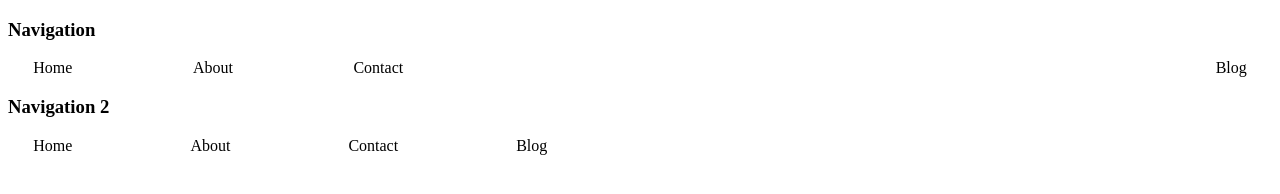
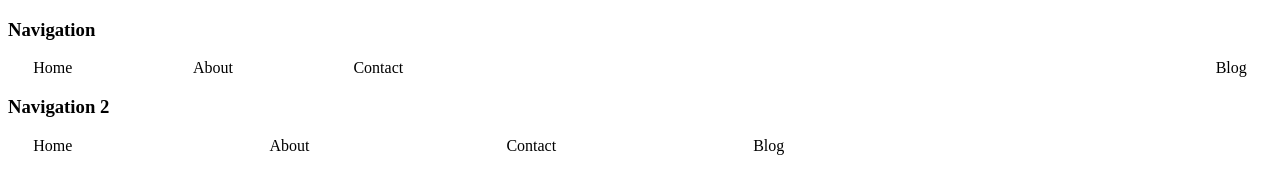
Before and after one commit to AnnaKap/WIT_UX, a plain HTML site: page index.html in a window 1280 px wide. Drawn offline with Linux system fonts and the light colour scheme.

Commit message:
comments

```diff
--- a/styles.css
+++ b/styles.css
@@ -1,3 +1,4 @@
+/* nav bar with item at the end */
 .nav-container {
   display:flex;
   margin: 0 2%;
@@ -10,9 +11,10 @@
   text-align: end;
 }
 
+/* equally spaced out nav bar */
 .nav-container2 {
-  max-width: 50%;
-  display:flex;
+  max-width: 75%;
+  display: flex;
   margin: 0 2%;
 }
 .nav-container2 div {
```
Also changed, not shown: index.html (+5 -0 lines).
